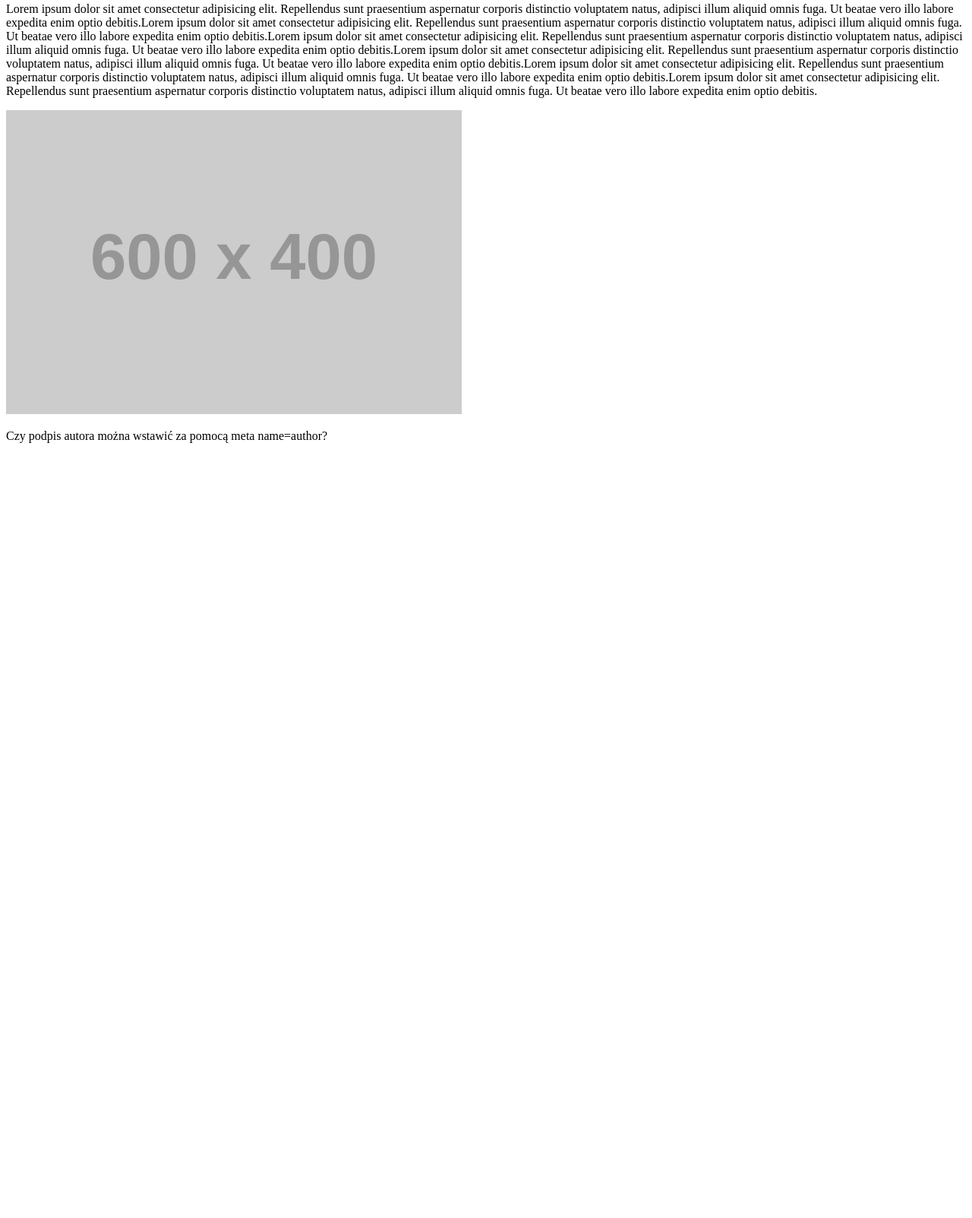
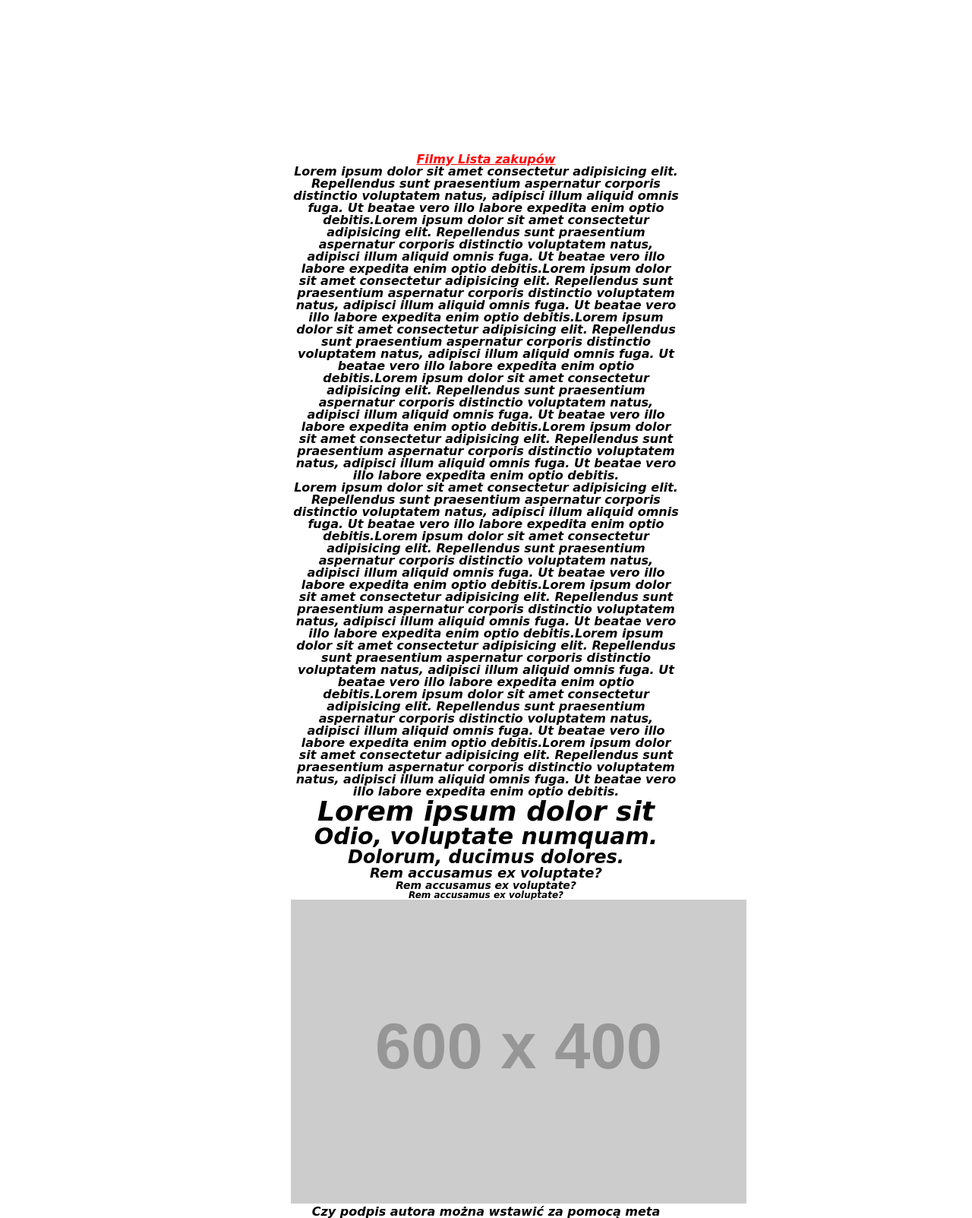
Before and after one commit to kbolenbach/repo, a plain HTML site: page zadanie-css/index.html in a window 1280 px wide. Shown: the part 181-1784 px from the top of the page at 76% size. Before the commit the page ends 800 px from the top, so only its background shows below. Drawn offline with Linux system fonts and the light colour scheme; placeholder pictures from the web are drawn by us; a web font is replaced by a local one.

Commit message:
aktualizacja index.html

```diff
--- a/zadanie-css/index.html
+++ b/zadanie-css/index.html
@@ -5,13 +5,21 @@
         <meta http-equiv="X-UA-Compatible" content="IE=edge">
         <meta name="viewport" content="width=device-width, initial-scale=1.0">
         <title>Strona główna</title>
+        <link rel="preconnect" href="https://fonts.googleapis.com">
+        <link rel="preconnect" href="https://fonts.gstatic.com" crossorigin>
+        <link href="https://fonts.googleapis.com/css2?family=Grape+Nuts&display=swap" rel="stylesheet">
+        <link rel="stylesheet" href="./css/reset.css">
+        <link rel="stylesheet" href="./css/style.css">
+
     </head>
+
     <body>
         <header>
-            <nav>
+            <nav class="menu">
                 <a href="./filmy/index.html"> Filmy </a>
                 <a href="./lista_zakupow/index.html"> Lista zakupów </a>
             </nav>
+
 
         </header>
 
@@ -19,6 +27,15 @@
             <section>
                 <p>Lorem ipsum dolor sit amet consectetur adipisicing elit. Repellendus sunt praesentium aspernatur corporis distinctio voluptatem natus, adipisci illum aliquid omnis fuga. Ut beatae vero illo labore expedita enim optio debitis.Lorem ipsum dolor sit amet consectetur adipisicing elit. Repellendus sunt praesentium aspernatur corporis distinctio voluptatem natus, adipisci illum aliquid omnis fuga. Ut beatae vero illo labore expedita enim optio debitis.Lorem ipsum dolor sit amet consectetur adipisicing elit. Repellendus sunt praesentium aspernatur corporis distinctio voluptatem natus, adipisci illum aliquid omnis fuga. Ut beatae vero illo labore expedita enim optio debitis.Lorem ipsum dolor sit amet consectetur adipisicing elit. Repellendus sunt praesentium aspernatur corporis distinctio voluptatem natus, adipisci illum aliquid omnis fuga. Ut beatae vero illo labore expedita enim optio debitis.Lorem ipsum dolor sit amet consectetur adipisicing elit. Repellendus sunt praesentium aspernatur corporis distinctio voluptatem natus, adipisci illum aliquid omnis fuga. Ut beatae vero illo labore expedita enim optio debitis.Lorem ipsum dolor sit amet consectetur adipisicing elit. Repellendus sunt praesentium aspernatur corporis distinctio voluptatem natus, adipisci illum aliquid omnis fuga. Ut beatae vero illo labore expedita enim optio debitis.</p>
                 <p>Lorem ipsum dolor sit amet consectetur adipisicing elit. Repellendus sunt praesentium aspernatur corporis distinctio voluptatem natus, adipisci illum aliquid omnis fuga. Ut beatae vero illo labore expedita enim optio debitis.Lorem ipsum dolor sit amet consectetur adipisicing elit. Repellendus sunt praesentium aspernatur corporis distinctio voluptatem natus, adipisci illum aliquid omnis fuga. Ut beatae vero illo labore expedita enim optio debitis.Lorem ipsum dolor sit amet consectetur adipisicing elit. Repellendus sunt praesentium aspernatur corporis distinctio voluptatem natus, adipisci illum aliquid omnis fuga. Ut beatae vero illo labore expedita enim optio debitis.Lorem ipsum dolor sit amet consectetur adipisicing elit. Repellendus sunt praesentium aspernatur corporis distinctio voluptatem natus, adipisci illum aliquid omnis fuga. Ut beatae vero illo labore expedita enim optio debitis.Lorem ipsum dolor sit amet consectetur adipisicing elit. Repellendus sunt praesentium aspernatur corporis distinctio voluptatem natus, adipisci illum aliquid omnis fuga. Ut beatae vero illo labore expedita enim optio debitis.Lorem ipsum dolor sit amet consectetur adipisicing elit. Repellendus sunt praesentium aspernatur corporis distinctio voluptatem natus, adipisci illum aliquid omnis fuga. Ut beatae vero illo labore expedita enim optio debitis.</p>
+            </section>
+
+            <section>
+                <h1>Lorem ipsum dolor sit</h1>
+                <h2>Odio, voluptate numquam. </h2>
+                <h3>Dolorum, ducimus dolores. </h3>
+                <h4>Rem accusamus ex voluptate? </h4>
+                <h5>Rem accusamus ex voluptate?</h5>
+                <h6>Rem accusamus ex voluptate?</h6>
             </section>
 
             <section>
```
